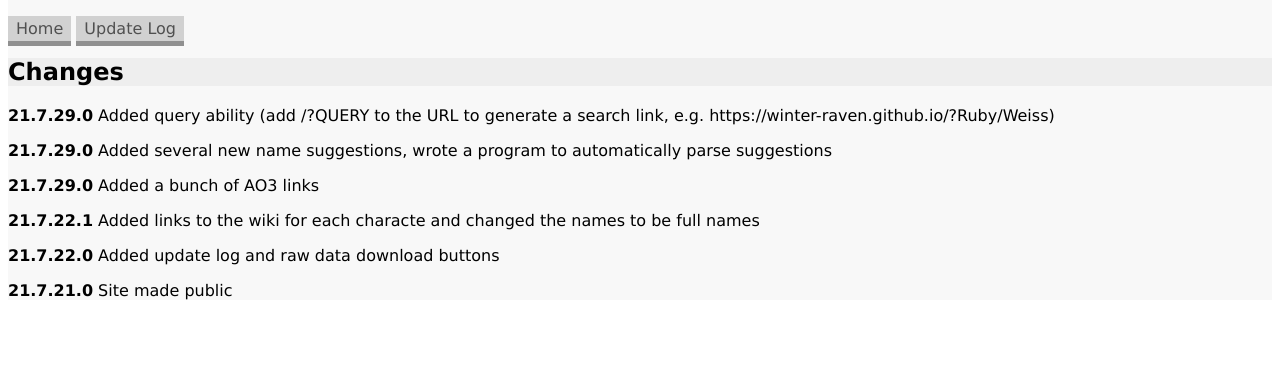
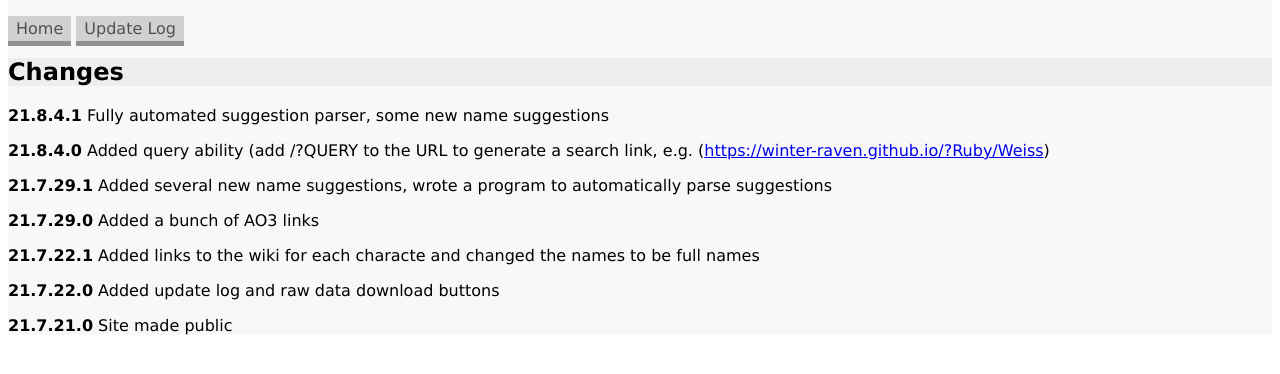
Before and after one commit to WinterFollowsSpring/Winter-Raven.github.io, a plain HTML site: page update_log.html in a window 1280 px wide. Shown: the part 62-436 px from the top of the page. Drawn offline with Linux system fonts and the light colour scheme.

Commit message:
update log

```diff
--- a/update_log.html
+++ b/update_log.html
@@ -15,8 +15,9 @@
             </p>
             <div class="text">
                 <h2>Changes</h2>
-                <p><b>21.7.29.0</b> Added query ability (add /?QUERY to the URL to generate a search link, e.g. https://winter-raven.github.io/?Ruby/Weiss)</p>
-                <p><b>21.7.29.0</b> Added several new name suggestions, wrote a program to automatically parse suggestions</p>
+                <p><b>21.8.4.1</b> Fully automated suggestion parser, some new name suggestions</p>
+                <p><b>21.8.4.0</b> Added query ability (add /?QUERY to the URL to generate a search link, e.g. (<a href="https://winter-raven.github.io/?Ruby/Weiss">https://winter-raven.github.io/?Ruby/Weiss</a>)</a></p>
+                <p><b>21.7.29.1</b> Added several new name suggestions, wrote a program to automatically parse suggestions</p>
                 <p><b>21.7.29.0</b> Added a bunch of AO3 links</p>
                 <p><b>21.7.22.1</b> Added links to the wiki for each characte and changed the names to be full names</p>
                 <p><b>21.7.22.0</b> Added update log and raw data download buttons</p>
```
